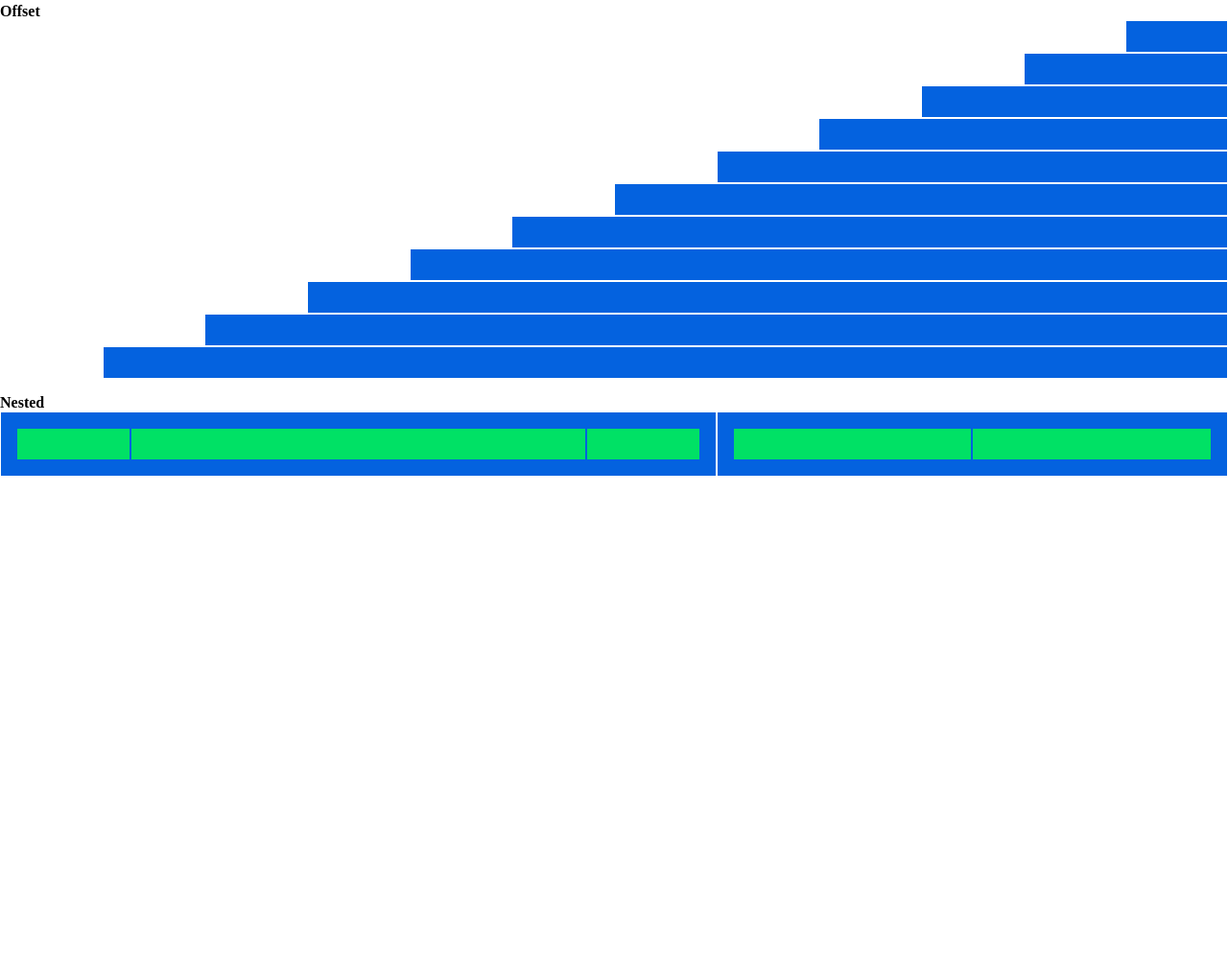
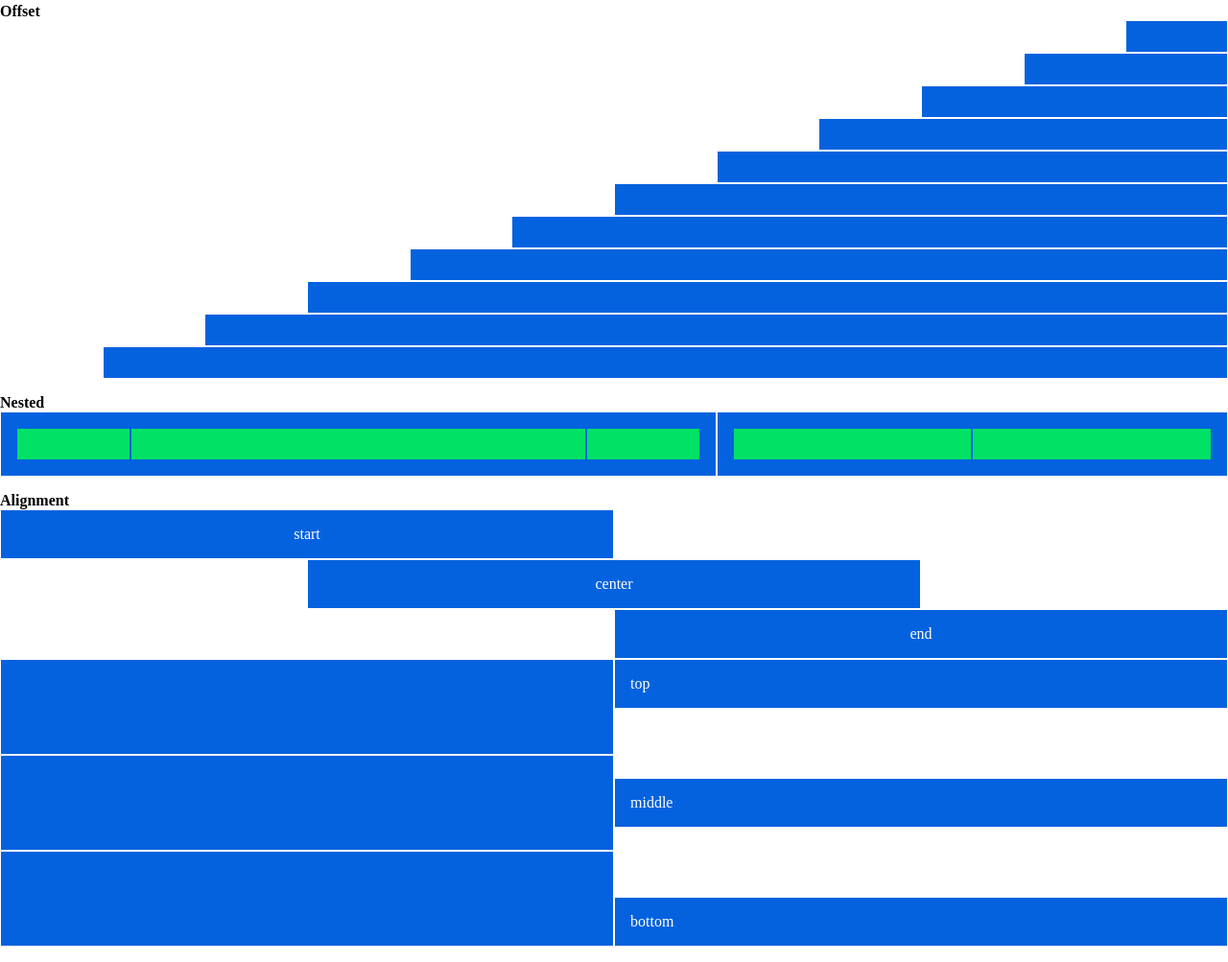
Before and after one commit to albertotaddeucci/html-css-12bool, a plain HTML site: page index.html in a window 1280 px wide. Shown: the part 649-1652 px from the top of the page at 96% size. Before the commit the page ends 1162 px from the top, so only its background shows below. Drawn offline with Linux system fonts and the light colour scheme.

Commit message:
sezione alignment

```diff
--- a/css/12bool.css
+++ b/css/12bool.css
@@ -32,8 +32,24 @@
 
 
 /* FLEX MODIFIERS */
+.justify-start{
+    justify-content: start;
+}
 .justify-center{
     justify-content: center;
+}
+.justify-end{
+    justify-content: end;
+}
+
+.align-start{
+    align-items: start;
+}
+.align-center{
+    align-items: center;
+}
+.align-end{
+    align-items: end;
 }
 
 
--- a/css/style.css
+++ b/css/style.css
@@ -14,3 +14,7 @@
 section{
     margin-bottom: 1em;
 }
+
+.big{
+    height: 100px;
+}
--- a/index.html
+++ b/index.html
@@ -165,6 +165,33 @@
         </div>
     </section>
 
+    <section>
+        <strong>
+            Alignment
+        </strong>
+        <div class="row text-center">
+            <div class="col-6">start</div>
+        </div>
+        <div class="row justify-center text-center">
+            <div class="col-6">center</div>
+        </div>
+        <div class="row justify-end text-center">
+            <div class="col-6">end</div>
+        </div>
+        <div class="row align-start">
+            <div class="col-6 big"></div>
+            <div class="col-6">top</div>
+        </div>
+        <div class="row align-center">
+            <div class="col-6 big"></div>
+            <div class="col-6">middle</div>
+        </div>
+        <div class="row align-end">
+            <div class="col-6 big"></div>
+            <div class="col-6">bottom</div>
+        </div>
+    </section>
+
 
 
 </body>
```
